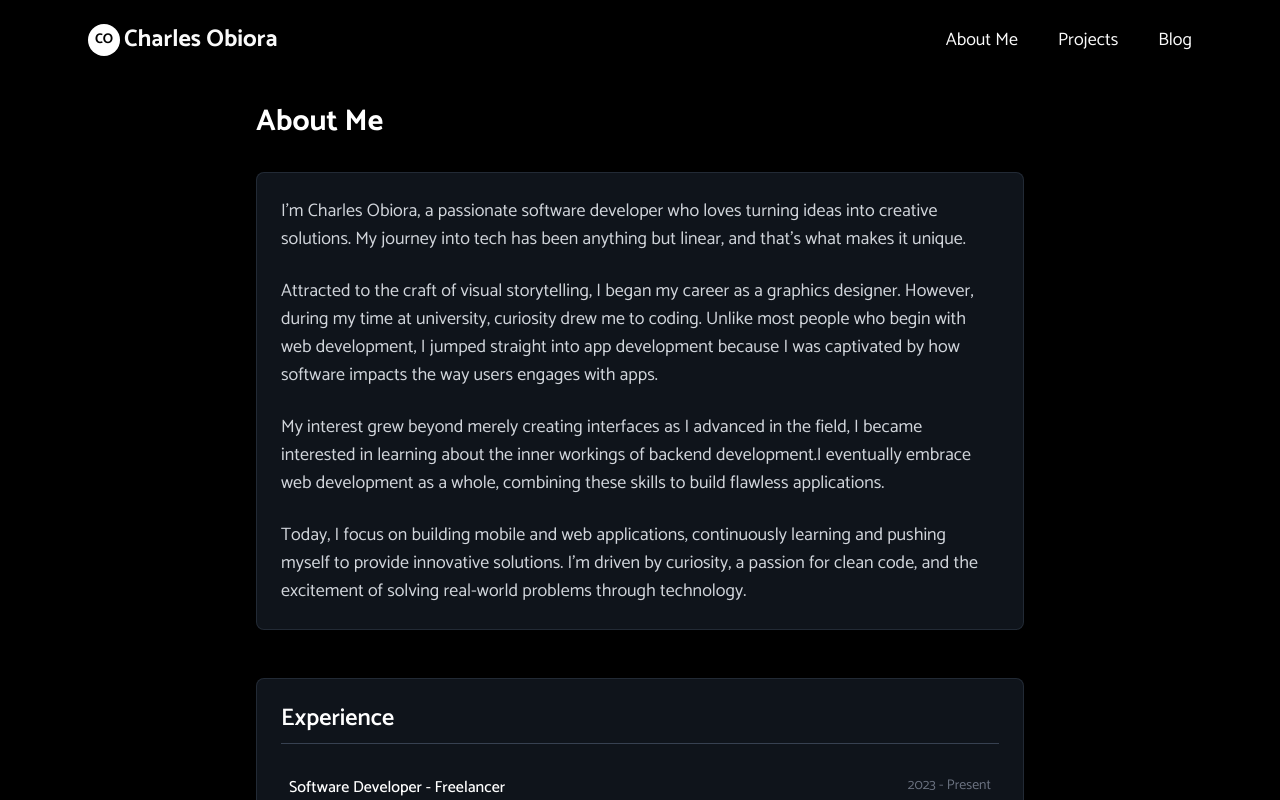
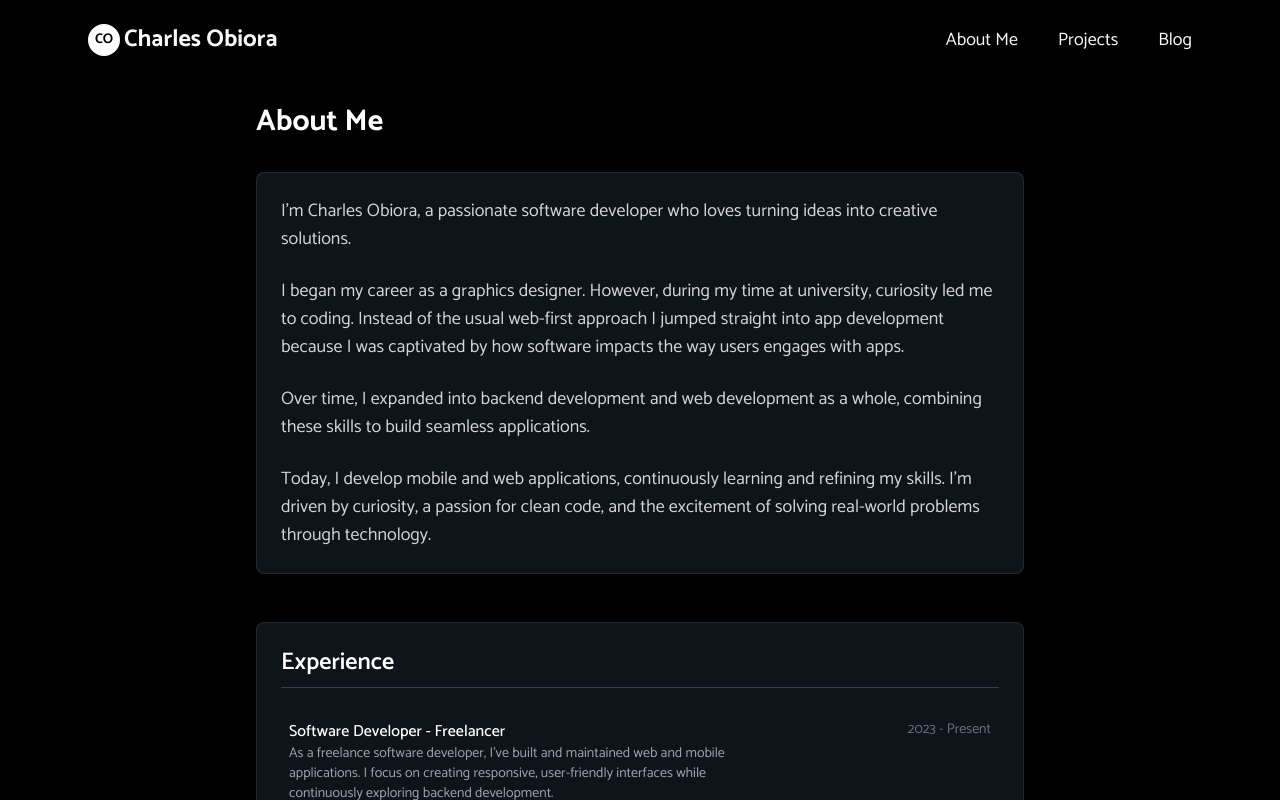
Before and after one commit to Charles77K/My-Portfolio, a Next.js app: page /about in a window 1280 px wide. Shown: the top 800 px of the page. Built offline with nearby package versions, Linux system fonts and the light colour scheme.

Commit message:
Made some changes to the about us section

```diff
--- a/app/about/page.tsx
+++ b/app/about/page.tsx
@@ -11,30 +11,27 @@ const About = () => {
         <div className="space-y-6 bg-gray-800/50 p-6 rounded-lg border border-gray-700/50 shadow-md">
           <p className="text-base md:text-lg text-gray-300 leading-relaxed">
             I&apos;m Charles Obiora, a passionate software developer who loves
-            turning ideas into creative solutions. My journey into tech has been
-            anything but linear, and that&apos;s what makes it unique.
+            turning ideas into creative solutions.
           </p>
 
           <p className="text-base md:text-lg text-gray-300 leading-relaxed">
-            Attracted to the craft of visual storytelling, I began my career as
-            a graphics designer. However, during my time at university,
-            curiosity drew me to coding. Unlike most people who begin with web
-            development, I jumped straight into app development because I was
-            captivated by how software impacts the way users engages with apps.
+            I began my career as a graphics designer. However, during my time at
+            university, curiosity led me to coding. Instead of the usual
+            web-first approach I jumped straight into app development because I
+            was captivated by how software impacts the way users engages with
+            apps.
           </p>
 
           <p className="text-base md:text-lg text-gray-300 leading-relaxed">
-            My interest grew beyond merely creating interfaces as I advanced in
-            the field, I became interested in learning about the inner workings
-            of backend development.I eventually embrace web development as a
-            whole, combining these skills to build flawless applications.
+            Over time, I expanded into backend development and web development
+            as a whole, combining these skills to build seamless applications.
           </p>
 
           <p className="text-base md:text-lg text-gray-300 leading-relaxed">
-            Today, I focus on building mobile and web applications, continuously
-            learning and pushing myself to provide innovative solutions. I’m
-            driven by curiosity, a passion for clean code, and the excitement of
-            solving real-world problems through technology.
+            Today, I develop mobile and web applications, continuously learning
+            and refining my skills. I’m driven by curiosity, a passion for clean
+            code, and the excitement of solving real-world problems through
+            technology.
           </p>
         </div>
 
```
